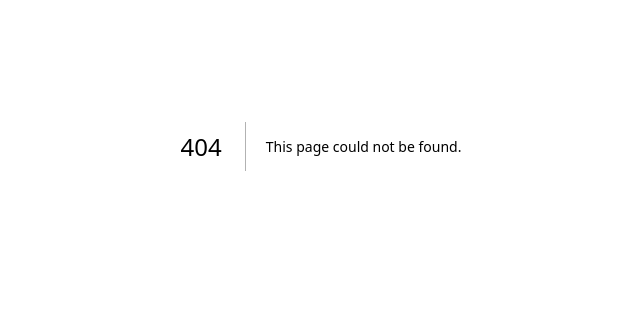
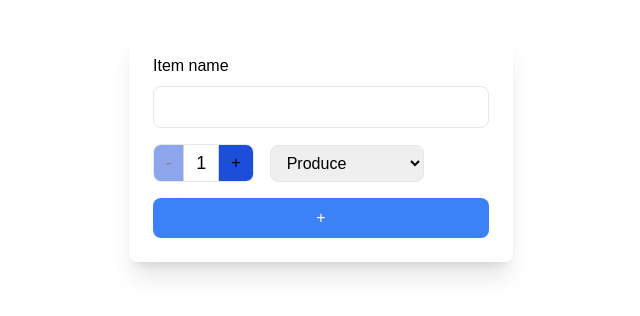
Before and after one commit to Drowbott/cprg306-assignments, a Next.js app: page /week-5 in a window 1280 px wide. Before the commit this address had no page. Shown: the part 254-570 px from the top of the page, without its empty margins (319-959 px from the left). Built offline with nearby package versions, Linux system fonts and the light colour scheme.

Commit message:
Assignment 5 completion

```diff
--- a/app/page.js
+++ b/app/page.js
@@ -14,6 +14,9 @@ export default function Home() {
       <p>
       <Link href="/week-4">Week 4 Assignment</Link>
       </p>
+      <p>
+      <Link href="/week-5">Week 5 Assignment</Link>
+      </p>
     </main>
   );
 };
--- /dev/null
+++ b/app/week-5/new-item.js
@@ -0,0 +1,91 @@
+'use client';
+import React, { useState } from 'react';
+
+const categories = [
+  "Produce", "Dairy", "Bakery", "Meat", "Frozen Foods", "Canned Goods", "Dry Goods", "Beverages", "Snacks", "Household", "Other"
+];
+
+export default function NewItem() {
+  const [name, setName] = useState("");
+  const [quantity, setQuantity] = useState(1);
+  const [category, setCategory] = useState("Produce");
+
+  const increment = () => {
+    setQuantity(prevQuantity => Math.min(prevQuantity + 1, 20));
+  };
+
+  const decrement = () => {
+    setQuantity(prevQuantity => Math.max(prevQuantity - 1, 1));
+  };
+
+  const handleSubmit = (e) => {
+    e.preventDefault();
+
+    const newItem = {
+      name: name,
+      quantity: quantity,
+      category: category
+    };
+
+    console.log(newItem);
+    alert(`Name: ${name}, Quantity: ${quantity}, Category: ${category}`);
+
+    setName("");
+    setQuantity(1);
+    setCategory("Produce");
+  };
+
+  return (
+    <div className="flex items-center justify-center h-screen">
+      <form onSubmit={handleSubmit} className="bg-white p-6 rounded-lg shadow-xl w-96 text-black">
+        <div className="mb-4">
+          <label htmlFor="name" className="block text-black font-medium mb-2">Item name</label>
+          <input
+            type="text"
+            id="name"
+            value={name}
+            onChange={e => setName(e.target.value)}
+            required
+            className="border rounded-lg px-3 py-2 w-full focus:outline-none focus:ring-2 focus:ring-blue-500"
+          />
+        </div>
+
+        <div className="mb-4 flex items-center">
+          <div className="flex border rounded-lg overflow-hidden">
+            <button
+              onClick={decrement}
+              disabled={quantity === 1}
+              className="px-3 py-1 bg-blue-700 hover:bg-gray-300 focus:outline-none focus:ring focus:ring-blue-300 disabled:opacity-50"
+              type="button"
+            >
+              -
+            </button>
+            <span className="px-3 py-1 font-medium text-lg border-x border-gray-300">{quantity}</span>
+            <button
+              onClick={increment}
+              disabled={quantity === 20}
+              className="px-3 py-1 bg-blue-700 hover:bg-gray-300 focus:outline-none focus:ring focus:ring-blue-300 disabled:opacity-50 text-black"
+              type="button"
+            >
+              +
+            </button>
+          </div>
+          <select
+            id="category"
+            value={category}
+            onChange={e => setCategory(e.target.value)}
+            className="ml-4 border rounded-lg px-3 py-2 focus:outline-none focus:ring-2 focus:ring-blue-500 text-black"
+          >
+            {categories.map(cat => (
+              <option key={cat} value={cat}>{cat}</option>
+            ))}
+          </select>
+        </div>
+
+        <button type="submit" className="bg-blue-500 hover:bg-blue-700 text-white font-medium py-2 px-4 rounded-lg w-full focus:outline-none focus:ring-2 focus:ring-blue-300">
+          +
+        </button>
+      </form>
+    </div>
+  );
+}
--- /dev/null
+++ b/app/week-5/page.js
@@ -0,0 +1,7 @@
+
+
+import NewItem from './new-item';
+
+export default function Week4() {
+  return <NewItem />;
+}
```
